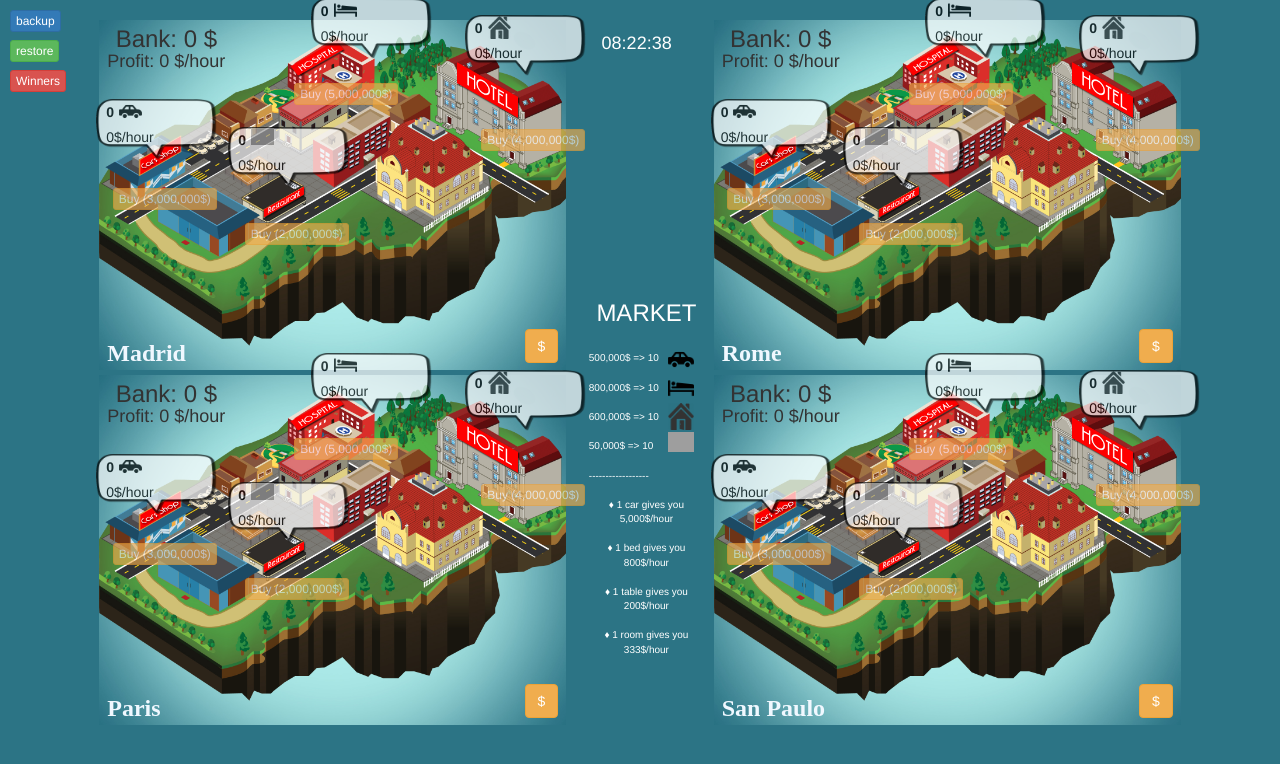
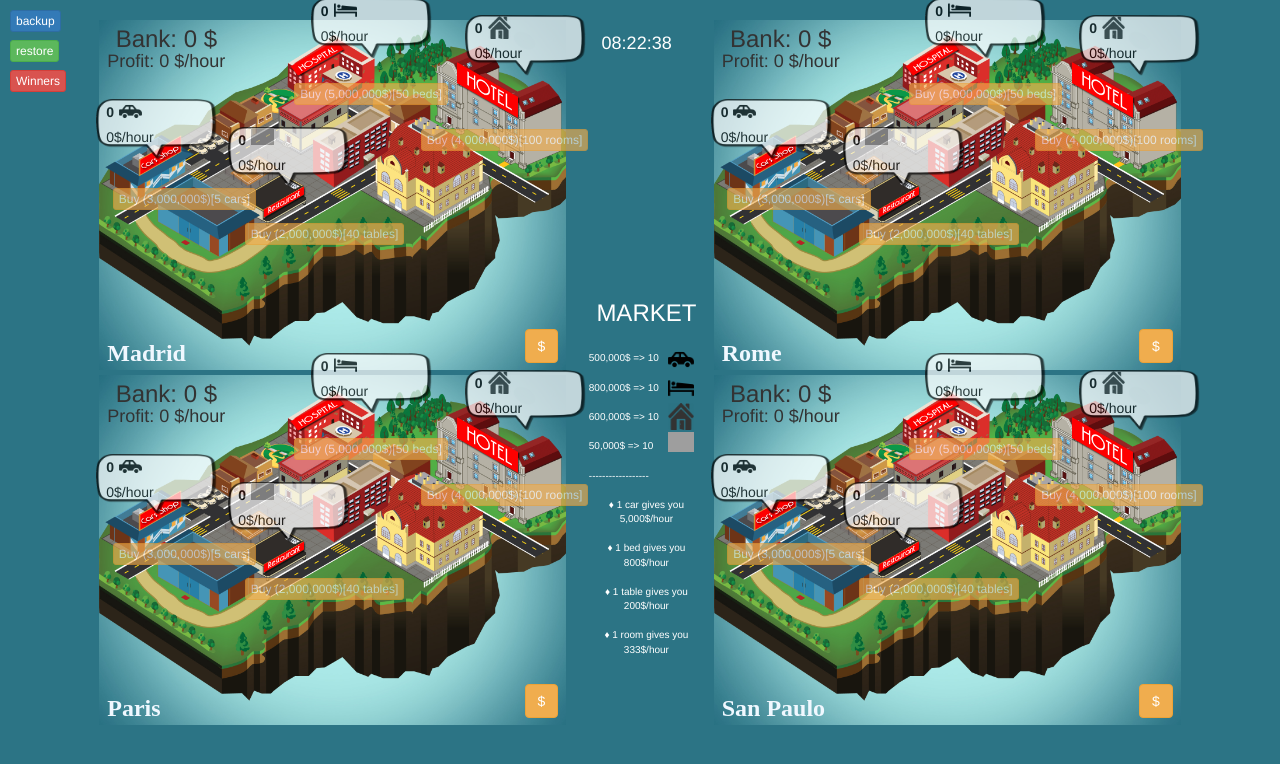
Before and after one commit to michaelreda/Scoring_system, an Angular app: page / in a window 1280 px wide. Shown: the top 764 px of the page. Built offline with nearby package versions, Linux system fonts and the light colour scheme; grey boxes are pictures that could not be loaded.

Commit message:
teams profit update

```diff
--- a/src/app/team/team.component.html
+++ b/src/app/team/team.component.html
@@ -18,21 +18,21 @@
   </div>
   <!-- hotel buy btn -->
   <button class="btn btn-warning btn-xs {{total_money<hotel_price?'disabled':'active'}}" *ngIf="!purchases.hotel.purchased" (click)="buy_hotel()"
-    style="position: absolute;left: 77%;top: 31%;">Buy ({{hotel_price|number}}$)</button>
+    style="position: absolute;left: 66%;top: 31%;">Buy ({{hotel_price|number}}$)[{{AppSettings.DEFAULT_ROOMS_NUM}} rooms]</button>
 
   <!-- cars_shop buy btn -->
   <button class="btn btn-warning btn-xs  {{total_money<cars_shop_price?'disabled':'active'}}" *ngIf="!purchases.cars_shop.purchased"
-    (click)="buy_cars_shop()" style="position: absolute;left: 10%;top: 48%;">Buy ({{cars_shop_price|number}}$)</button>
+    (click)="buy_cars_shop()" style="position: absolute;left: 10%;top: 48%;">Buy ({{cars_shop_price|number}}$)[{{AppSettings.DEFAULT_CARS_NUM}} cars]</button>
 
   <!-- hospital buy btn -->
   <button class="btn btn-warning btn-xs  {{total_money<hospital_price?'disabled':'active'}}" *ngIf="!purchases.hospital.purchased"
-    (click)="buy_hospital()" style="position: absolute;left: 43%;top: 18%;">Buy ({{hospital_price|number}}$)</button>
+    (click)="buy_hospital()" style="position: absolute;left: 43%;top: 18%;">Buy ({{hospital_price|number}}$)[{{AppSettings.DEFAULT_BEDS_NUM}} beds]</button>
 
   <!-- restaurant buy btn -->
   <button class="btn btn-warning btn-xs  {{total_money<restaurant_price?'disabled':'active'}}" *ngIf="!purchases.restaurant.purchased"
     (click)="buy_restaurant()" style="
 position: absolute;left: 34%;top: 58%;
-">Buy ({{restaurant_price|number}}$)</button>
+">Buy ({{restaurant_price|number}}$)[{{AppSettings.DEFAULT_TABLES_NUM}} tables]</button>
 
   <!-- cars shop info -->
   <div style="background-image:url('../../assets/callout.png');background-repeat:no-repeat;background-size:contain;background-position:center;width:22%;height:108px;position: absolute;left: 7%;top: 16%;opacity: 0.7;padding-top:2%">
--- a/src/app/team/team.component.ts
+++ b/src/app/team/team.component.ts
@@ -301,6 +301,25 @@ export class TeamComponent implements OnInit {
         sum += this.calculate_hours(this.upgrades.rooms[i]) * 10 * AppSettings.room_per_hour;
       }
     }
+    if (this.purchases.hospital.purchased) {
+      sum += this.calculate_hours(this.purchases.hospital.purchased_since) * this.purchases.hospital.beds * AppSettings.bed_per_hour;
+      for (let i = 0; i < this.upgrades.beds.length; i++) {
+        sum += this.calculate_hours(this.upgrades.beds[i]) * 10 * AppSettings.bed_per_hour;
+      }
+    }
+    if (this.purchases.restaurant.purchased) {
+      sum += this.calculate_hours(this.purchases.restaurant.purchased_since) * this.purchases.restaurant.tables * AppSettings.table_per_hour;
+      for (let i = 0; i < this.upgrades.tables.length; i++) {
+        sum += this.calculate_hours(this.upgrades.tables[i]) * 10 * AppSettings.table_per_hour;
+      }
+    }
+
+    if (this.purchases.cars_shop.purchased) {
+      sum += this.calculate_hours(this.purchases.cars_shop.purchased_since) * this.purchases.cars_shop.cars * AppSettings.car_per_hour;
+      for (let i = 0; i < this.upgrades.cars.length; i++) {
+        sum += this.calculate_hours(this.upgrades.cars[i]) * 10 * AppSettings.car_per_hour;
+      }
+    }
     return sum;
   }
 
```
